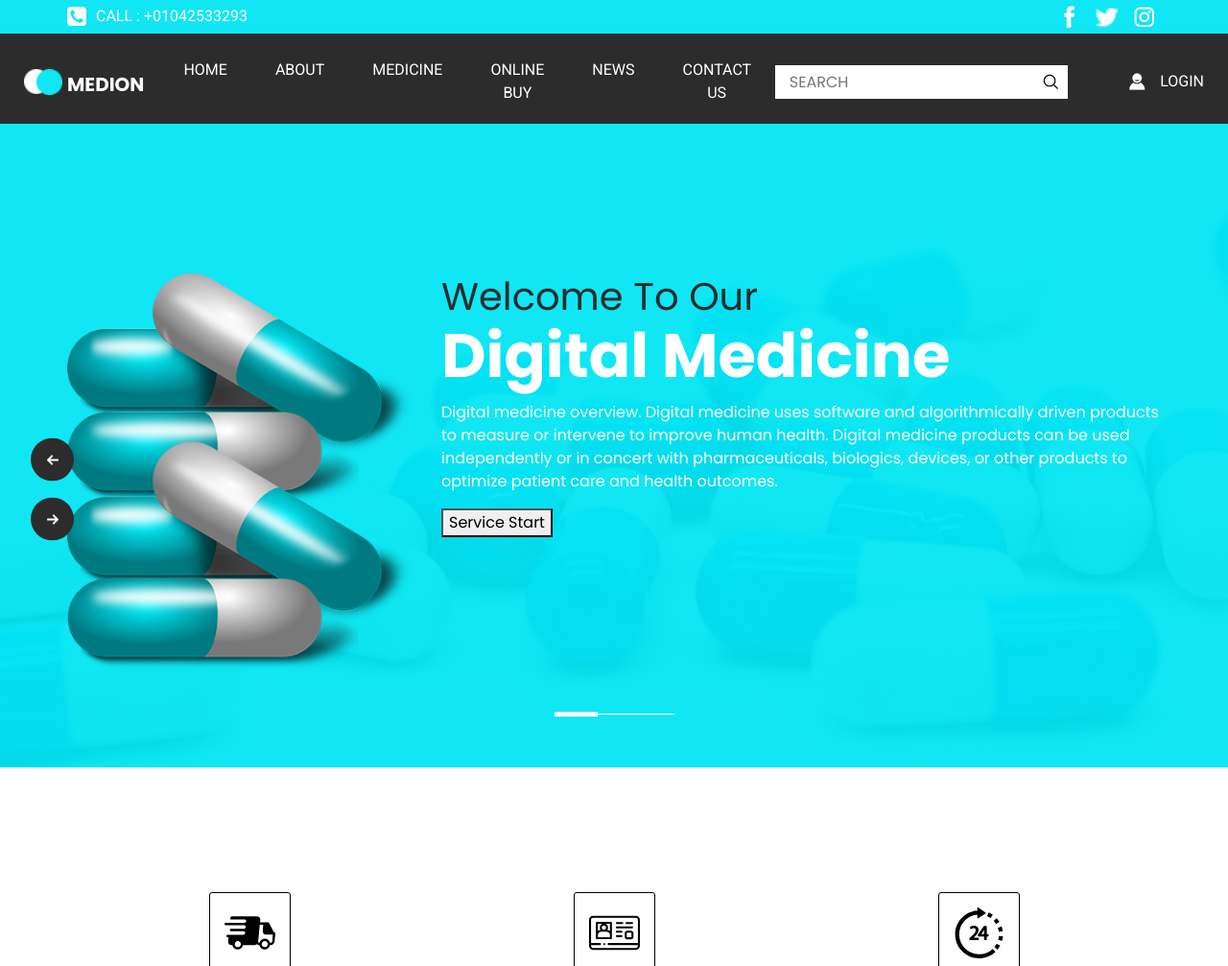
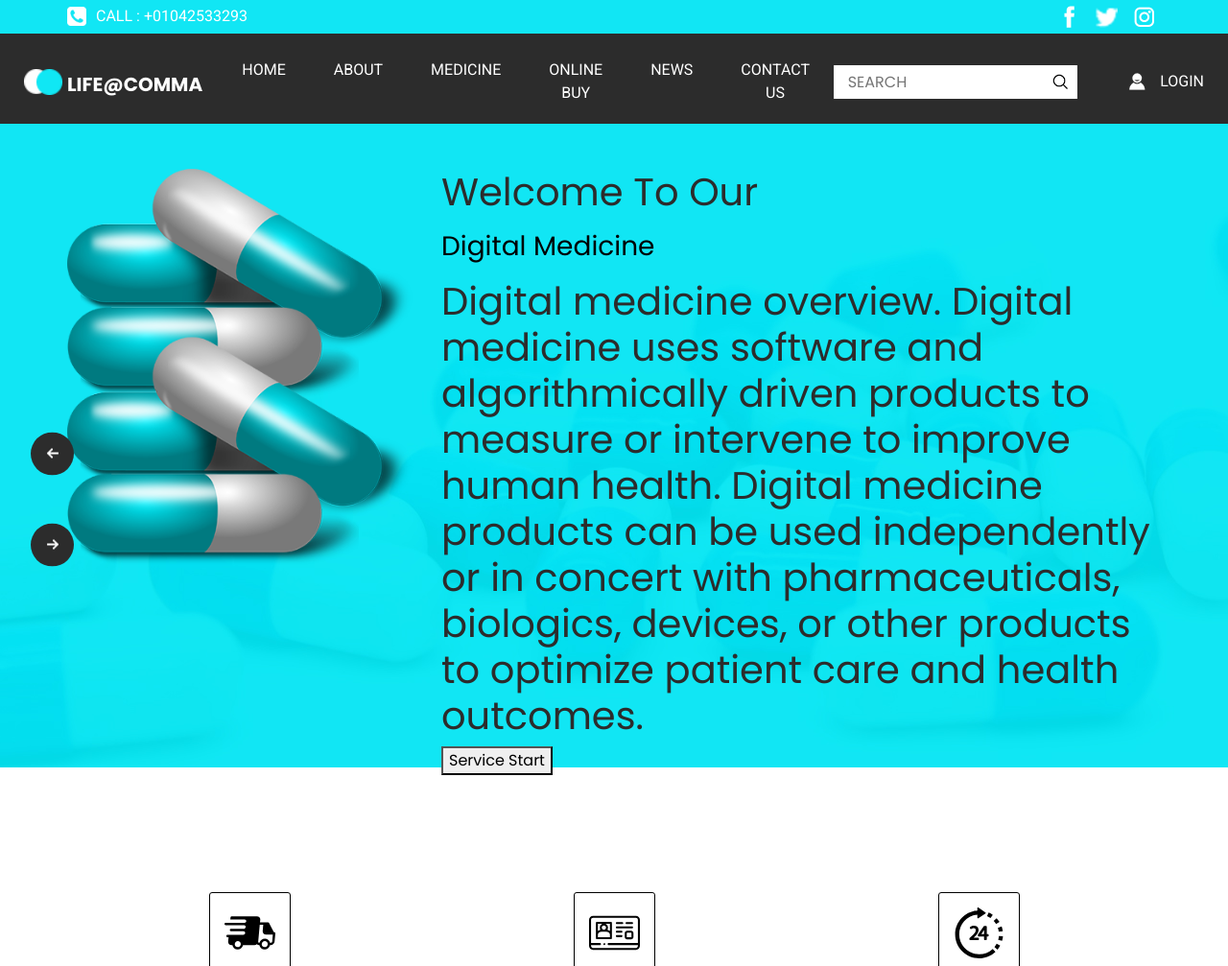
Before and after one commit to manutd5346/Test, a FastAPI app: page / in a window 1280 px wide. Shown: the top 1007 px of the page at 96% size. Run offline with FastAPI, Linux system fonts and the light colour scheme; some libraries are stand-ins or nearby versions; some web fonts are replaced.

Commit message:
Update index.html

```diff
--- a/templates/index.html
+++ b/templates/index.html
@@ -17,10 +17,10 @@
 
   <!-- slider stylesheet -->
   <link rel="stylesheet" type="text/css"
-    href="https://cdnjs.cloudflare.com/ajax/libs/OwlCarousel2/2.1.3/assets/owl.carousel.min.css" />
+    href="{{ url_for('static', path='/css/owl_carousel.css') }}" />
 
   <!-- font awesome style -->
-  <link rel="stylesheet" href="https://cdnjs.cloudflare.com/ajax/libs/font-awesome/4.7.0/css/font-awesome.min.css">
+  <link rel="stylesheet" href="{{ url_for('static', path='/css/font.css') }}">
 
 
   <!-- bootstrap core css -->
@@ -64,7 +64,7 @@
           <a class='navbar-brand' href='/'>
             <img src="imgs/logo.png" alt="">
             <span>
-              Medion
+              life@comma
             </span>
           </a>
           <button class="navbar-toggler" type="button" data-toggle="collapse" data-target="#navbarSupportedContent"
@@ -134,14 +134,13 @@
                   <div class="detail-box">
                     <h1>
                       Welcome To Our <br>
-                      <span>
-                        Digital Medicine
-                      </span>
-
+                      <p id="title">
+                        <h3>Digital Medicine</h3>
+                      </p>
                     </h1>
-                    <p>
+                    <h1>
                       Digital medicine overview. Digital medicine uses software and algorithmically driven products to measure or intervene to improve human health. Digital medicine products can be used independently or in concert with pharmaceuticals, biologics, devices, or other products to optimize patient care and health outcomes.
-                    </p>
+                    </h1>
                     <div>
                       <form action="/Questions/" method="GET">
                         <button onclick="location.href='/question.html'">Service Start</button>
@@ -165,7 +164,7 @@
                     <h1>
                       Welcome To Our <br>
                       <span>
-                        Online Medicine
+                        Digital Medicine
                       </span>
 
                     </h1>
```
